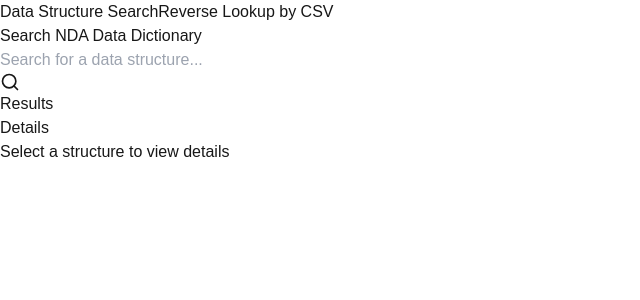
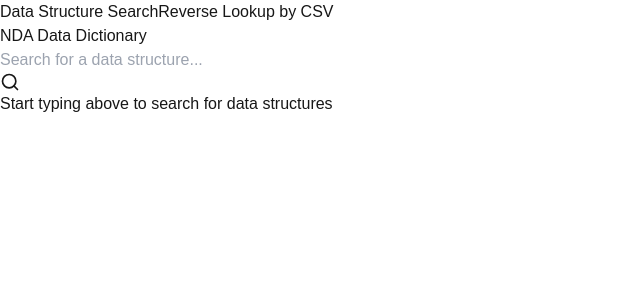
Before and after one commit to IMPACT-MH/ndaMapper, a Next.js app: page / in a window 1280 px wide. Shown: the top 300 px of the page, without its empty margins (0-640 px from the left). Built offline with nearby package versions, Linux system fonts and the light colour scheme.

Commit message:
UI improvements to DataStructure search

```diff
--- a/src/app/components/CSVValidator.js
+++ b/src/app/components/CSVValidator.js
@@ -46,6 +46,7 @@
     initialCsvFile = null,
     initialHeaders = null,
     structureShortName = null,
+    onHeadersChange = null, // CSV headers from validation get passed to the table
 }) => {
     const [validationResults, setValidationResults] = useState(null);
     const [isValidating, setIsValidating] = useState(false);
@@ -430,6 +431,11 @@
 
                 // Get the actual headers row based on file format
                 const headers = isSubmissionTemplate ? rows[1] : rows[0];
+
+                // Call the callback with the headers
+                if (onHeadersChange) {
+                    onHeadersChange(headers);
+                }
 
                 // If this is a submission template and we have an expected shortname
                 if (
--- a/src/app/components/DataStructureSearch.js
+++ b/src/app/components/DataStructureSearch.js
@@ -1,4 +1,6 @@
-import { Search, X } from "lucide-react";
+"use client";
+import { useState, useEffect } from "react";
+import { Search, X, CheckCircle, ChevronLeft } from "lucide-react";
 import CSVValidator from "./CSVValidator";
 
 const DataStructureSearch = ({
@@ -15,12 +17,20 @@
     initialCsvFile,
     onClear,
 }) => {
+    const [headers, setHeaders] = useState([]);
+    const [isExpanded, setIsExpanded] = useState(false);
+
+    // Clear headers when CSV file is removed
+    useEffect(() => {
+        if (!initialCsvFile) {
+            setHeaders([]);
+        }
+    }, [initialCsvFile]);
+
     return (
         <>
             <div className="mb-8">
-                <h1 className="text-3xl font-bold mb-4">
-                    Search NDA Data Dictionary
-                </h1>
+                <h1 className="text-3xl font-bold mb-4">NDA Data Dictionary</h1>
                 <div className="relative">
                     <input
                         type="text"
@@ -57,17 +67,27 @@
                 </div>
             )}
 
-            <div className="flex gap-4">
-                {/* Search Results - Dynamic width based on selection */}
+            {/* Initial state message */}
+            {!searchTerm && !selectedStructure && (
+                <div className="w-full text-center text-gray-500 py-12">
+                    Start typing above to search for data structures
+                </div>
+            )}
+
+            <div className="flex gap-4 relative">
+                {/* Results column - shrinks but stays visible */}
+                {searchTerm && (
                     <div
-                    className={`${
-                        selectedStructure
-                            ? "w-72 transition-all duration-300" // Shrunk width when structure selected
-                            : "w-96 transition-all duration-300" // Original width
-                    } shrink-0`}
+                        className={`transition-all duration-300 ease-in-out shrink-0 ${
+                            isExpanded
+                                ? "w-0 opacity-0" // Hide completely when expanded
+                                : "w-96" // Full width normally
+                        }`}
                     >
                         <div className="bg-white p-4 rounded-lg shadow">
-                        <h2 className="text-xl font-semibold mb-4">Results</h2>
+                            <h2 className="text-xl font-semibold mb-4">
+                                Results
+                            </h2>
                             <div className="space-y-2">
                                 {structures.map((structure) => (
                                     <div
@@ -78,40 +98,63 @@
                                                 ? "ring-2 ring-blue-500 bg-blue-50"
                                                 : ""
                                         }`}
-                                    onClick={() =>
-                                        handleStructureSelect(structure)
-                                    }
+                                        onClick={() => {
+                                            handleStructureSelect(structure);
+                                            setIsExpanded(false); // Reset expanded state on new selection
+                                        }}
                                     >
                                         <div className="flex justify-between items-start">
                                             <h3 className="font-mono text-lg font-medium text-blue-600">
                                                 {structure.shortName}
                                             </h3>
+                                            {!isExpanded && (
                                                 <span className="text-sm bg-gray-100 px-2 py-1 rounded">
                                                     {structure.source || "NDA"}
                                                 </span>
+                                            )}
                                         </div>
+                                        {!isExpanded && (
                                             <p className="text-base mt-2">
                                                 {structure.title}
                                             </p>
+                                        )}
                                     </div>
                                 ))}
                             </div>
-                        {structures.length === 0 && !loading && searchTerm && (
-                            <p className="text-gray-500 text-center py-4">
-                                No results found for &quot;{searchTerm}&quot;
-                            </p>
-                        )}
                         </div>
                     </div>
+                )}
 
-                {/* Details - Grows to fill space */}
+                {/* Details column - show only when structure selected */}
+                {selectedStructure && (
                     <div
-                    className={`flex-grow transition-all duration-300 ${
-                        selectedStructure ? "w-4/5" : "w-3/5" // Adjust these ratios as needed
+                        className={`transition-all duration-300 ease-in-out flex-grow ${
+                            isExpanded
+                                ? "w-full" // Take full width when expanded
+                                : "w-3/5" // Normal width otherwise
                         }`}
                     >
+                        {isExpanded && (
+                            <button
+                                onClick={() => setIsExpanded(false)}
+                                className="mb-4 flex items-center text-blue-600 hover:text-blue-800 transition-colors duration-200"
+                            >
+                                <ChevronLeft className="w-4 h-4 mr-1" />
+                                Back to Search Results
+                            </button>
+                        )}
+
+                        <div
+                            className="bg-white p-4 rounded-lg shadow cursor-pointer"
+                            onClick={() =>
+                                selectedStructure && setIsExpanded(true)
+                            }
+                        >
+                            {/* Details content */}
                             <div className="bg-white p-4 rounded-lg shadow">
-                        <h2 className="text-xl font-semibold mb-4">Details</h2>
+                                <h2 className="text-xl font-semibold mb-4">
+                                    Details
+                                </h2>
                                 {selectedStructure ? (
                                     <div className="space-y-6">
                                         <div>
@@ -148,7 +191,8 @@
                                                 initialCsvFile={initialCsvFile}
                                                 structureShortName={
                                                     selectedStructure?.shortName
-                                        } // Pass the shortName
+                                                }
+                                                onHeadersChange={setHeaders} // This will update our headers state
                                             />
                                         </div>
                                         <div>
@@ -164,6 +208,9 @@
                                                     <table className="min-w-full divide-y divide-gray-200">
                                                         <thead className="bg-gray-50">
                                                             <tr>
+                                                                <th className="w-8 px-6 py-3 text-left text-xs font-medium text-gray-500 uppercase tracking-wider">
+                                                                    {/* Status column */}
+                                                                </th>
                                                                 <th className="px-6 py-3 text-left text-xs font-medium text-gray-500 uppercase tracking-wider">
                                                                     Name
                                                                 </th>
@@ -186,11 +233,27 @@
                                                         </thead>
                                                         <tbody className="bg-white divide-y divide-gray-200">
                                                             {dataElements.map(
-                                                        (element, index) => (
+                                                                (
+                                                                    element,
+                                                                    index
+                                                                ) => {
+                                                                    const isIncluded =
+                                                                        headers.includes(
+                                                                            element.name
+                                                                        );
+
+                                                                    return (
                                                                         <tr
-                                                                key={index}
+                                                                            key={
+                                                                                index
+                                                                            }
                                                                             className="hover:bg-gray-50"
                                                                         >
+                                                                            <td className="px-6 py-4 whitespace-nowrap">
+                                                                                {isIncluded && (
+                                                                                    <CheckCircle className="w-4 h-4 text-green-500" />
+                                                                                )}
+                                                                            </td>
                                                                             <td className="px-6 py-4 whitespace-nowrap font-mono text-sm">
                                                                                 {
                                                                                     element.name
@@ -206,6 +269,7 @@
                                                                                         {
                                                                                             element.size
                                                                                         }
+
                                                                                         )
                                                                                     </span>
                                                                                 )}
@@ -238,7 +302,8 @@
                                                                                     "-"}
                                                                             </td>
                                                                         </tr>
-                                                        )
+                                                                    );
+                                                                }
                                                             )}
                                                         </tbody>
                                                     </table>
@@ -254,6 +319,8 @@
                             </div>
                         </div>
                     </div>
+                )}
+            </div>
         </>
     );
 };
```
Lines whose indentation alone changed are shown as unchanged.
